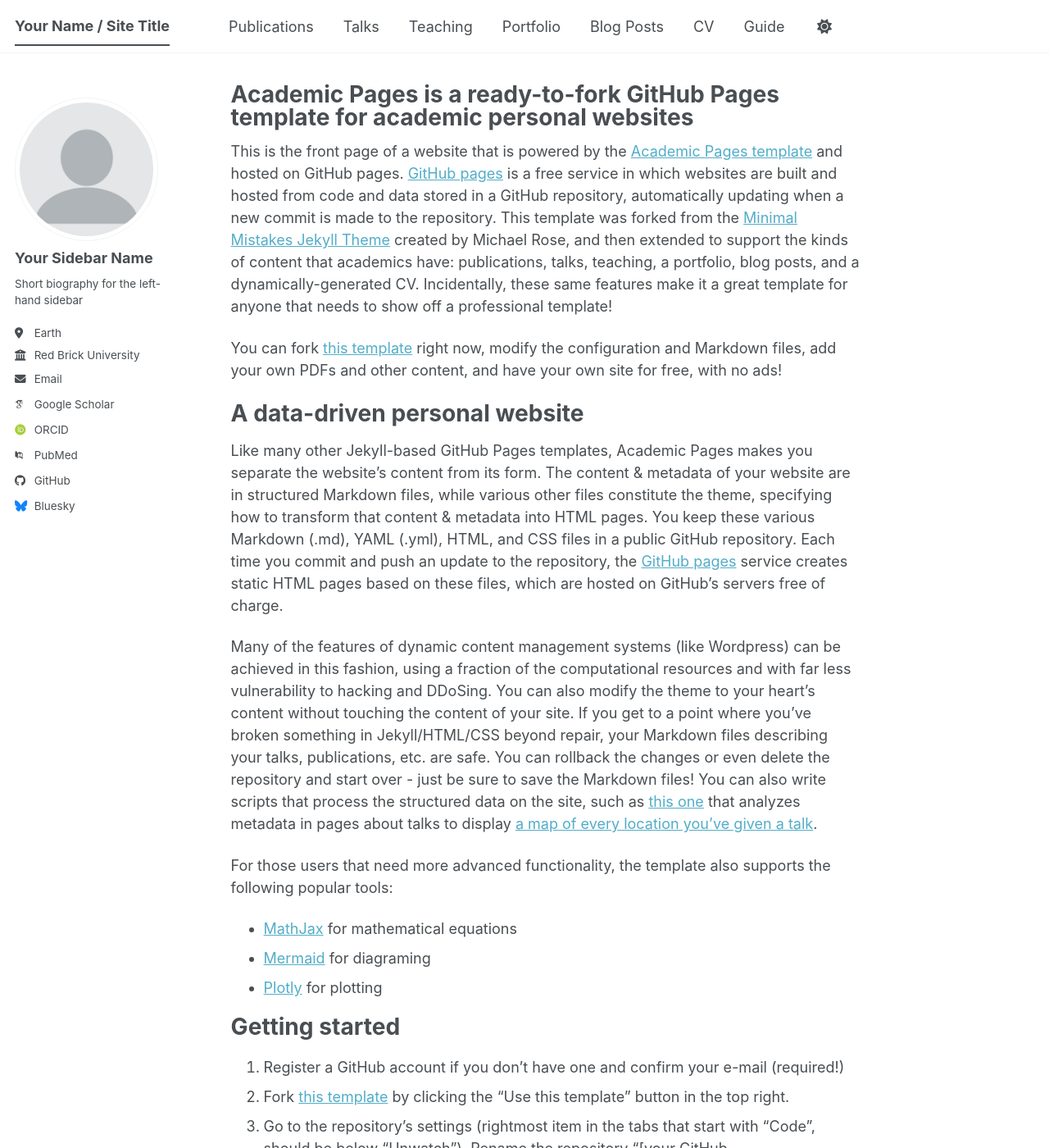
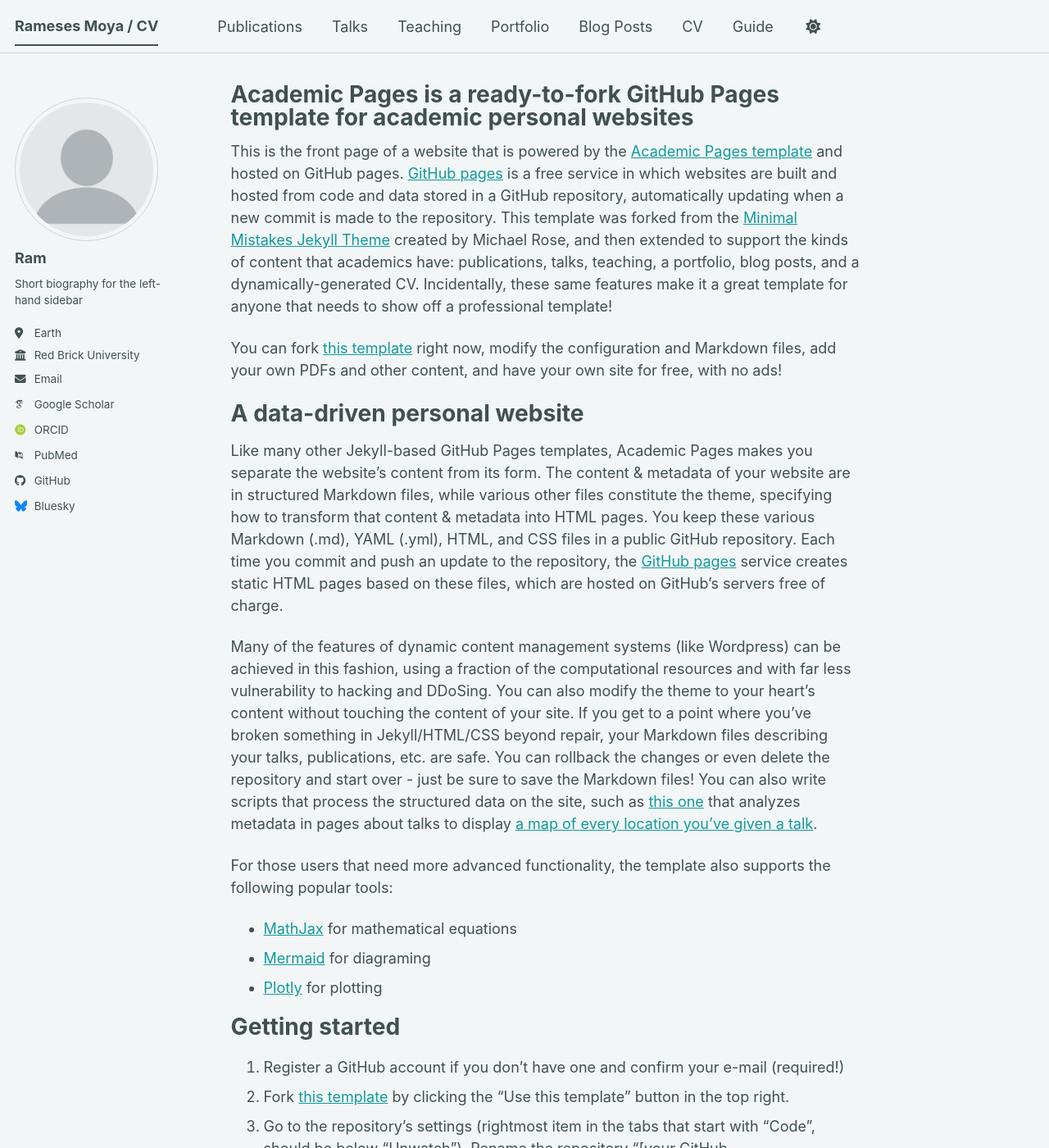
Before and after one commit to rvmoya/rvmoya.github.io, a Jekyll site: the page built from _pages/about.md, in a window 1280 px wide and 1400 px high. Shown: the whole window at 82% size. Built offline with Jekyll 4.4.1, drawn with Linux system fonts in a browser that asks for light colours; some web fonts are replaced; a script bundle is joined from its source files by our own code; library files that are not in the unit come from our copies; some of the changed text lies outside the part shown.

Commit message:
first trial commit to _config.yml

```diff
--- a/_config.yml
+++ b/_config.yml
@@ -8,10 +8,10 @@
 
 # Basic Site Settings
 locale                   : "en-US"
-site_theme               : "default" # The available themes options are "default", "air", "sunrise", "mint", "dirt" and "contrast"
-title                    : "Your Name / Site Title"
+site_theme               : "mint" # The available themes options are "default", "air", "sunrise", "mint", "dirt" and "contrast"
+title                    : "Rameses Moya / CV"
 title_separator          : "-"
-name                     : &name "Your Name"
+name                     : &name "Rameses Moya"
 description              : &description "Your Name's academic portfolio"   # Update this with a general description of your site, this is the default if not overridden by a page
 url                      : https://academicpages.github.io # The base hostname & protocol for your site e.g. "https://[your GitHub username].github.io",
                                                            # or if you already have some other page hosted on Github then use "https://[your GitHub username].github.io/[Your Repo Name]"
@@ -24,7 +24,7 @@
 author:
   # Biographic information
   avatar           : "profile.png"
-  name             : "Your Sidebar Name"
+  name             : "Ram"
   pronouns         : # example: "she/her"
   bio              : "Short biography for the left-hand sidebar"
   location         : "Earth"
```
